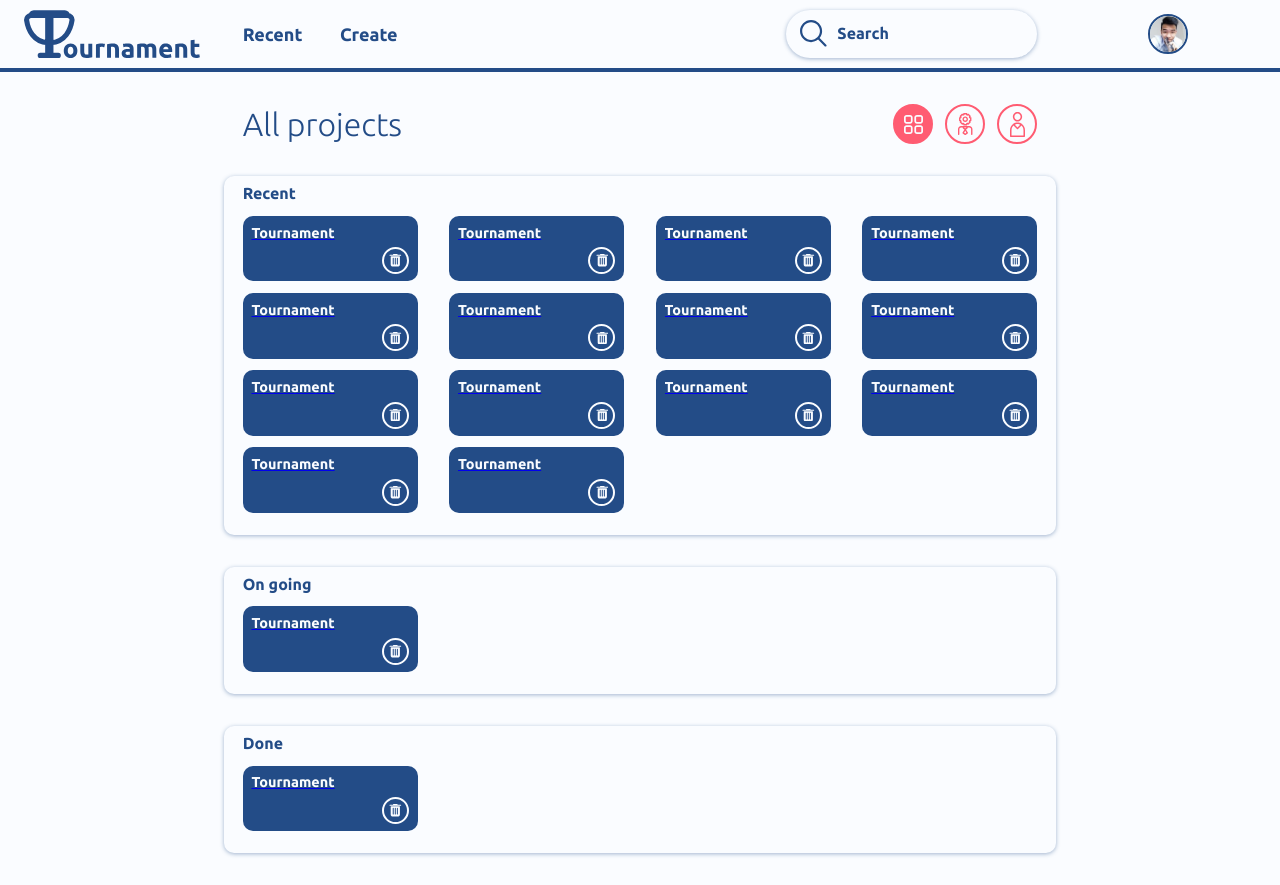
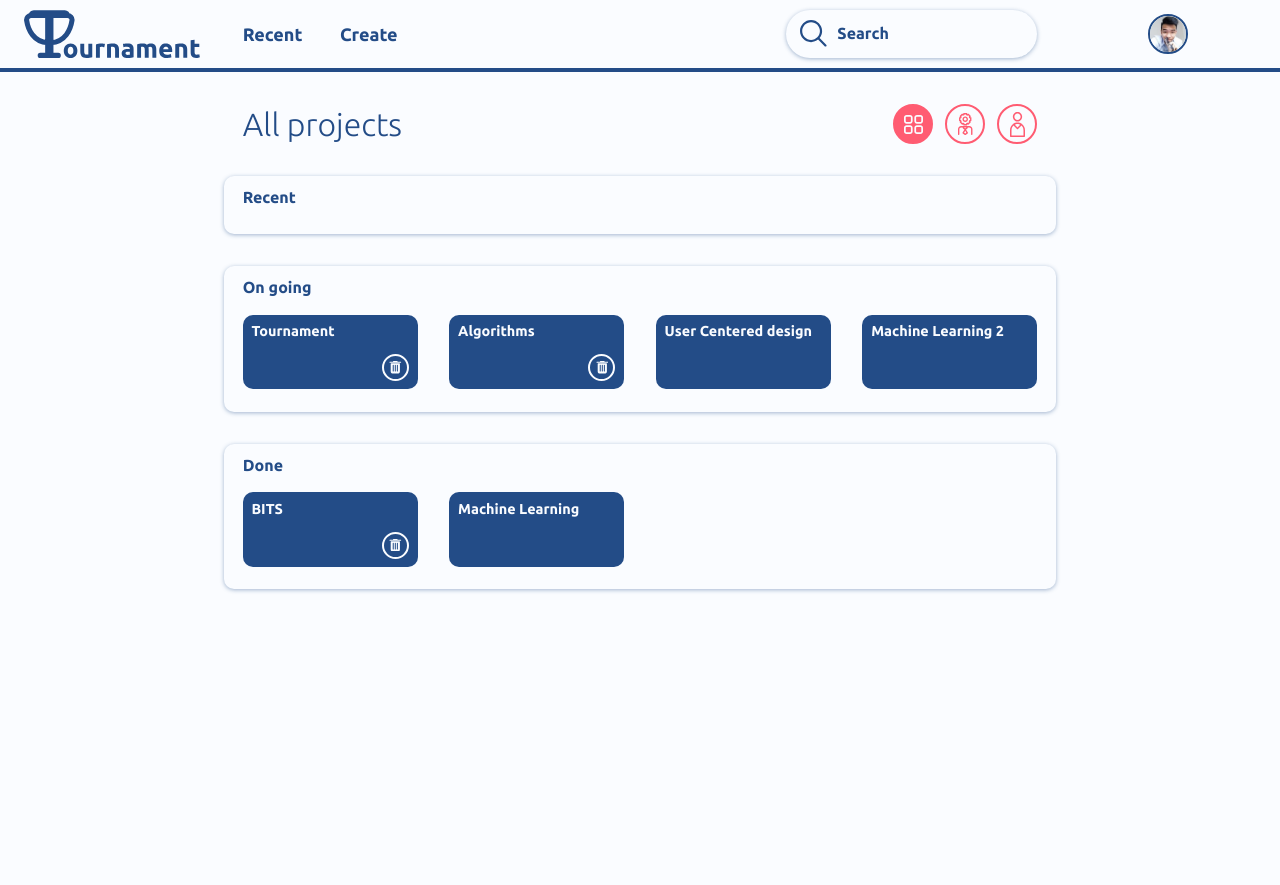
Before and after one commit to Edward2362/Tournament---SEPM, a Nuxt app in the folder Tournament - frontend/: page /workspace/1 in a window 1280 px wide. After the commit the page ends 800 px from the top, so only its background shows below. Built offline with nearby package versions, Linux system fonts and the light colour scheme.

Commit message:
updated authorizeTrello function

```diff
--- a/Tournament - frontend/assets/styles/header.css
+++ b/Tournament - frontend/assets/styles/header.css
@@ -3,7 +3,7 @@ header {
     position: fixed;
     z-index: 999;
     font-size: 18px;
-    background-color: #FAFCFF;
+    background-color: #fafcfffa;
     width: 100vw;
     display: grid;
     grid-template-columns: 17.5% 65% 17.5%;
--- a/Tournament - frontend/assets/styles/main.css
+++ b/Tournament - frontend/assets/styles/main.css
@@ -20,8 +20,16 @@ input:focus {
     outline: none;
 }
 
+a {
+    text-decoration: none;
+}
+
 .container {
     padding-top: 9vh;
     width: 100vw;
     /* max-width: 100%; */
 }
+
+.disappear {
+    display: none !important;
+}
--- a/Tournament - frontend/assets/styles/project-card.css
+++ b/Tournament - frontend/assets/styles/project-card.css
@@ -2,10 +2,16 @@
     width: 100%;
     height: 85%;
     background-color: #234C87;
-    margin: 15% 0;
+    margin: 18% 0;
     border-radius: 10px;
     position: relative;
     cursor: pointer;
+    transition: all 0.1s ease-in-out;
+}
+
+.card:hover {
+    background-color: #234d87f5;
+    box-shadow: #234d8731 0px 3px 6px, #234d873f 0px 3px 6px;
 }
 
 .card h2 {
@@ -47,7 +53,3 @@
     background-color: #FF5C72;
     border: 2px solid #FF5C72;
 }
-
-/* .owner:hover path {
-
-} */
--- a/Tournament - frontend/assets/styles/workspace.css
+++ b/Tournament - frontend/assets/styles/workspace.css
@@ -44,6 +44,10 @@
     fill: #FAFCFF;
 }
 
+.categories div:hover {
+    box-shadow: #ff5c72cf 0px 1px 4px;
+}
+
 .body {
     width: 100%;
 }
@@ -60,7 +64,7 @@
     font-size: 100%;
     font-weight: 700;
     color: #234C87;
-    padding: 1vh 0;
+    padding: 1.5vh 0;
 }
 
 .projects {
--- a/Tournament - frontend/components/ProjectCard.vue
+++ b/Tournament - frontend/components/ProjectCard.vue
@@ -1,7 +1,7 @@
 <template>
-  <nuxt-link :to="`/projects/23`" class="card">
-    <h2>Tournament</h2>
-    <div class="owner">
+  <nuxt-link :to="`/projects/${project.id}`" class="card">
+    <h2>{{ project.title }}</h2>
+    <div class="owner" :class="{ disappear: !(userId === project.admin) }">
       <svg
         width="99"
         height="106"
@@ -21,8 +21,12 @@
 </template>
 
 <script>
+import { mapGetters } from "vuex";
+
 export default {
   name: "ProjectCard",
+  props: ["project"],
+  computed: { ...mapGetters({ userId: "user/getUserId" }) },
 };
 </script>
 
--- a/Tournament - frontend/components/RegisterForm.vue
+++ b/Tournament - frontend/components/RegisterForm.vue
@@ -98,7 +98,7 @@
           <input type="text" class="icon" value placeholder="Username" />
         </div>
       </div>
-      <div class="form-submit">
+      <div class="form-submit" @click="authorizeTrello">
         <input
           type="submit"
           class="submit_button"
@@ -113,6 +113,31 @@
 <script>
 export default {
   name: "RegisterForm",
+  methods: {
+    authorizeTrello() {
+      var authenticationSuccess = function () {
+        // Trello.deauthorize();
+        console.log("Successful authentication");
+      };
+
+      var authenticationFailure = function () {
+        // Trello.deauthorize();
+        console.log("Failed authentication");
+      };
+
+      Trello.authorize({
+        type: "popup",
+        name: "Getting Started Application",
+        scope: {
+          read: "true",
+          write: "true",
+        },
+        expiration: "never",
+        success: authenticationSuccess,
+        error: authenticationFailure,
+      });
+    },
+  },
 };
 </script>
 
--- a/Tournament - frontend/pages/authentication.vue
+++ b/Tournament - frontend/pages/authentication.vue
@@ -101,7 +101,6 @@
             </div>
           </div>
         </div>
-        <!-- <button @click="test">tét</button> -->
       </div>
     </div>
   </div>
@@ -129,29 +128,6 @@ export default {
     changeForm() {
       this.login_active = !this.login_active;
     },
-    test() {
-      var authenticationSuccess = function () {
-        Trello.deauthorize();
-        console.log("Successful authentication");
-      };
-
-      var authenticationFailure = function () {
-        Trello.deauthorize();
-        console.log("Failed authentication");
-      };
-
-      Trello.authorize({
-        type: "popup",
-        name: "Getting Started Application",
-        scope: {
-          read: "true",
-          write: "true",
-        },
-        expiration: "never",
-        success: authenticationSuccess,
-        error: authenticationFailure,
-      });
-    },
   },
 };
 </script>
--- a/Tournament - frontend/pages/workspace/_id.vue
+++ b/Tournament - frontend/pages/workspace/_id.vue
@@ -64,29 +64,29 @@
         <div class="section">
           <h1>Recent</h1>
           <div class="projects">
+            <!-- <ProjectCard />
             <ProjectCard />
-            <ProjectCard />
-            <ProjectCard />
-            <ProjectCard />
-            <ProjectCard />
-            <ProjectCard />
-            <ProjectCard />
-            <ProjectCard />
-            <ProjectCard />
-            <ProjectCard /> <ProjectCard /> <ProjectCard /> <ProjectCard />
-            <ProjectCard />
+            <ProjectCard /> -->
           </div>
         </div>
         <div class="section">
           <h1>On going</h1>
           <div class="projects">
-            <ProjectCard />
+            <ProjectCard
+              v-for="project in onGoingProjects"
+              :key="project.id"
+              :project="project"
+            />
           </div>
         </div>
         <div class="section">
           <h1>Done</h1>
           <div class="projects">
-            <ProjectCard />
+            <ProjectCard
+              v-for="project in doneProjects"
+              :key="project.id"
+              :project="project"
+            />
           </div>
         </div>
       </div>
@@ -96,15 +96,20 @@
 
 <script>
 import ProjectCard from "../../components/ProjectCard.vue";
+import { mapGetters } from "vuex";
 
 export default {
   data() {
     return {};
   },
   computed: {
-
+    ...mapGetters({
+      onGoingProjects: "projects/getOnGoingProject",
+      doneProjects: "projects/getDoneProject",
+    }),
   },
   components: { ProjectCard },
+  methods: {},
 };
 </script>
 
--- /dev/null
+++ b/Tournament - frontend/store/projects.js
@@ -0,0 +1,57 @@
+export const state = () => ({
+  projects: [
+    {
+      id: 1,
+      title: "Tournament",
+      admin: 1,
+      finished: false,
+      //   date: new Date("December 25, 1995"),
+    },
+    {
+      id: 2,
+      title: "BITS",
+      admin: 1,
+      finished: true,
+    },
+    {
+      id: 3,
+      title: "Algorithms",
+      admin: 1,
+      finished: false,
+    },
+    {
+      id: 4,
+      title: "Machine Learning",
+      admin: 2,
+      finished: true,
+    },
+    {
+      id: 5,
+      title: "User Centered design",
+      admin: 2,
+      finished: false,
+    },
+    {
+      id: 6,
+      title: "Machine Learning 2",
+      admin: 3,
+      finished: false,
+    },
+  ],
+});
+
+export const getters = {
+  getRecentProject(state, user) {},
+  getOnGoingProject(state) {
+    return state.projects.filter((project) => project.finished === false);
+  },
+  getDoneProject(state) {
+    return state.projects.filter((project) => project.finished === true);
+  },
+};
+
+export const actions = {
+  fetchProjectByUser({ commit }, userId) {},
+};
+
+export const mutations = {};
--- /dev/null
+++ b/Tournament - frontend/store/user.js
@@ -0,0 +1,47 @@
+export const state = () => ({
+  id: 1,
+  name: "Quang",
+  lastAccess: [
+    {
+      id: 2,
+      title: "BITS",
+      admin: "edward2362@rmit.edu.vn",
+      completed: true,
+      finished: true,
+    },
+    {
+      id: 3,
+      title: "Algorithms",
+      admin: "edward2362@rmit.edu.vn",
+      completed: true,
+      finished: true,
+    },
+    {
+      id: 4,
+      title: "Machine Learning",
+      admin: "edward2362@rmit.edu.vn",
+      completed: true,
+      finished: true,
+    },
+    {
+      id: 5,
+      title: "User Centered design",
+      admin: "edward2362@rmit.edu.vn",
+      completed: true,
+      finished: true,
+    },
+    {
+      id: 6,
+      title: "Machine Learning",
+      admin: "edward2362@rmit.edu.vn",
+      completed: true,
+      finished: true,
+    },
+  ],
+});
+
+export const getters = {
+  getUserId(state) {
+    return state.id;
+  },
+};
```
